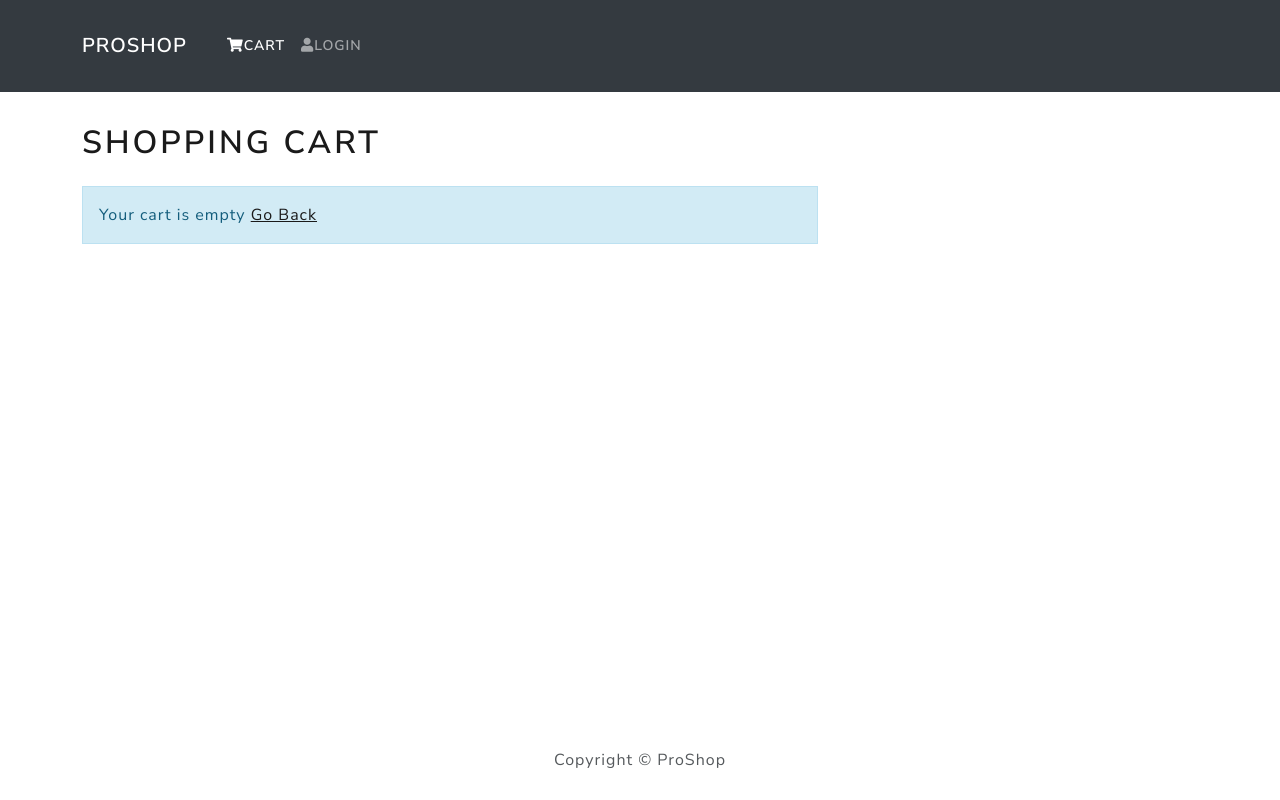
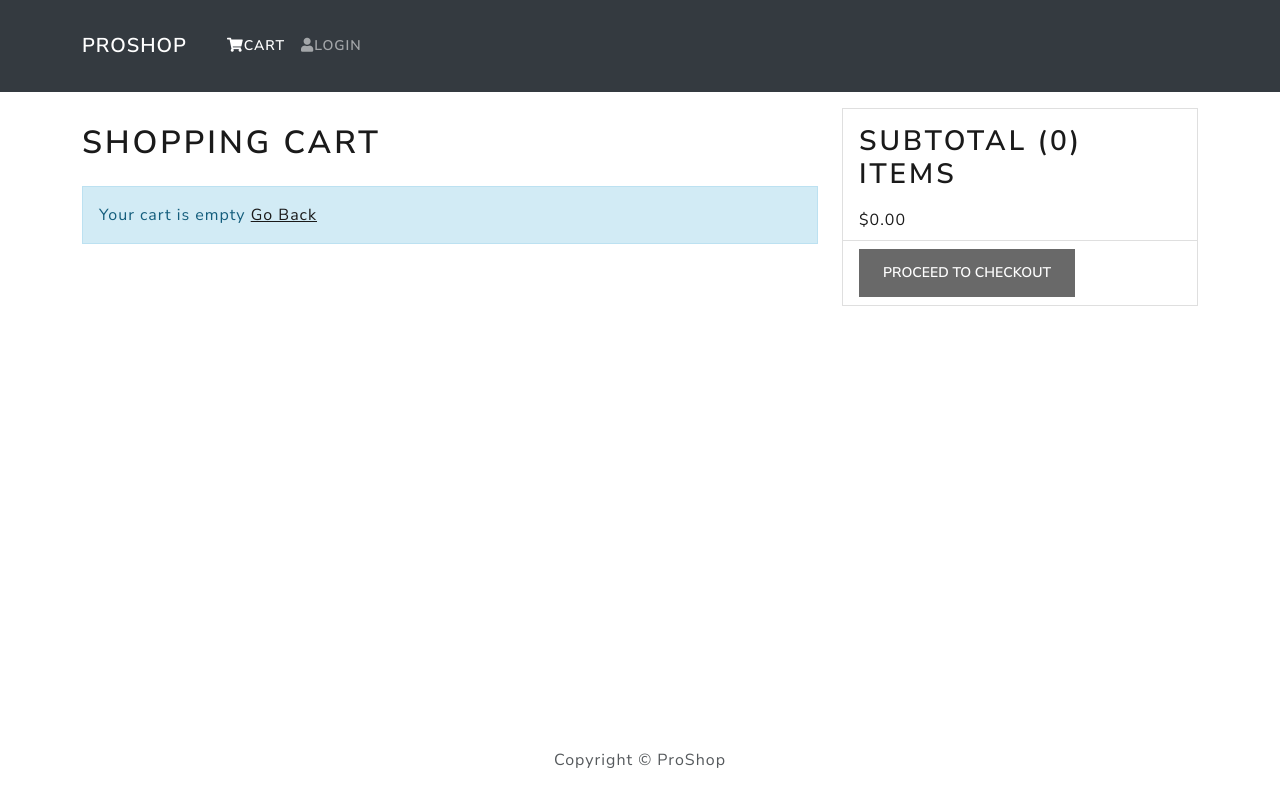
Before and after one commit to dicomeinit/eccomerce-demo, a React (Create React App) app in the folder frontend/: page /cart in a window 1280 px wide. Built offline with nearby package versions, Linux system fonts and the light colour scheme.

Commit message:
add subtotal items and button for proceed to checkout

```diff
--- a/frontend/src/screens/CartScreen.js
+++ b/frontend/src/screens/CartScreen.js
@@ -4,7 +4,7 @@ import {
   useLocation,
   useNavigate,
   useParams,
-  useSearchParams,
+  useSearchParams
 } from "react-router-dom";
 import { useDispatch, useSelector } from "react-redux";
 import {
@@ -45,6 +45,10 @@ function CartScreen() {
     dispatch(removeFromCart(id))
   }
 
+  const checkoutHandler = () => {
+    navigate('/login?redirect=shipping')
+  }
+
   return (
       <Row>
         <Col md={8}>
@@ -74,7 +78,7 @@ function CartScreen() {
                           <Form.Control
                           as="select"
                           value={item.qty}
-                          onChange={(e) => dispatch(addToCart(item.product, e.target.value))}
+                          onChange={(e) => dispatch(addToCart(item.product, Number(e.target.value)))}
                         >
                           {[...Array(item.countInStock).keys()].map((x) => (
                             <option key={x + 1} value={x + 1}>
@@ -105,7 +109,27 @@ function CartScreen() {
         </Col>
 
         <Col md={4}>
+          <Card>
+            <ListGroup variant='flush'>
+              <ListGroup.Item>
+                <h2>Subtotal ({cartItems.reduce((acc, item) => acc + item.qty, 0)}) items</h2>
+                ${cartItems.reduce((acc, item) => acc + item.qty*item.price, 0).toFixed(2 )}
+              </ListGroup.Item>
 
+              <ListGroup.Item>
+                <Button
+                  type='button'
+                  className='btn-block'
+                  disabled={cartItems.length === 0}
+                  onClick={checkoutHandler}
+                >
+                  Proceed to Checkout
+
+                </Button>
+              </ListGroup.Item>
+
+            </ListGroup>
+          </Card>
         </Col>
       </Row>
   )
```
